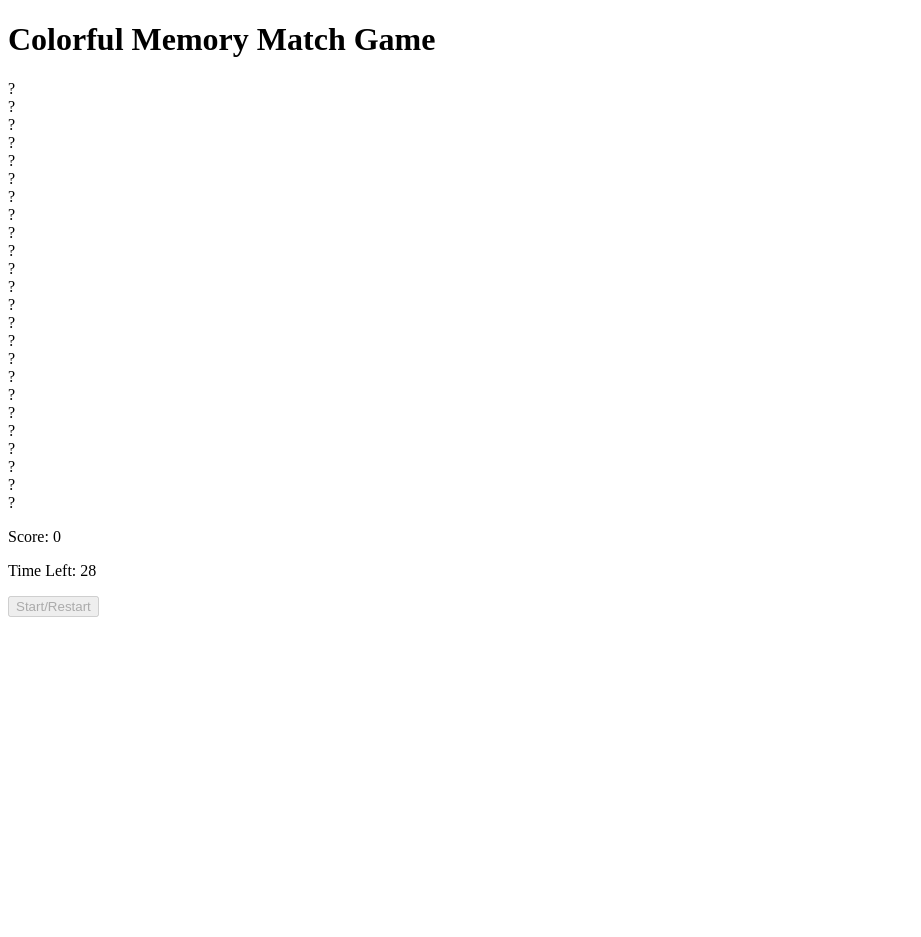
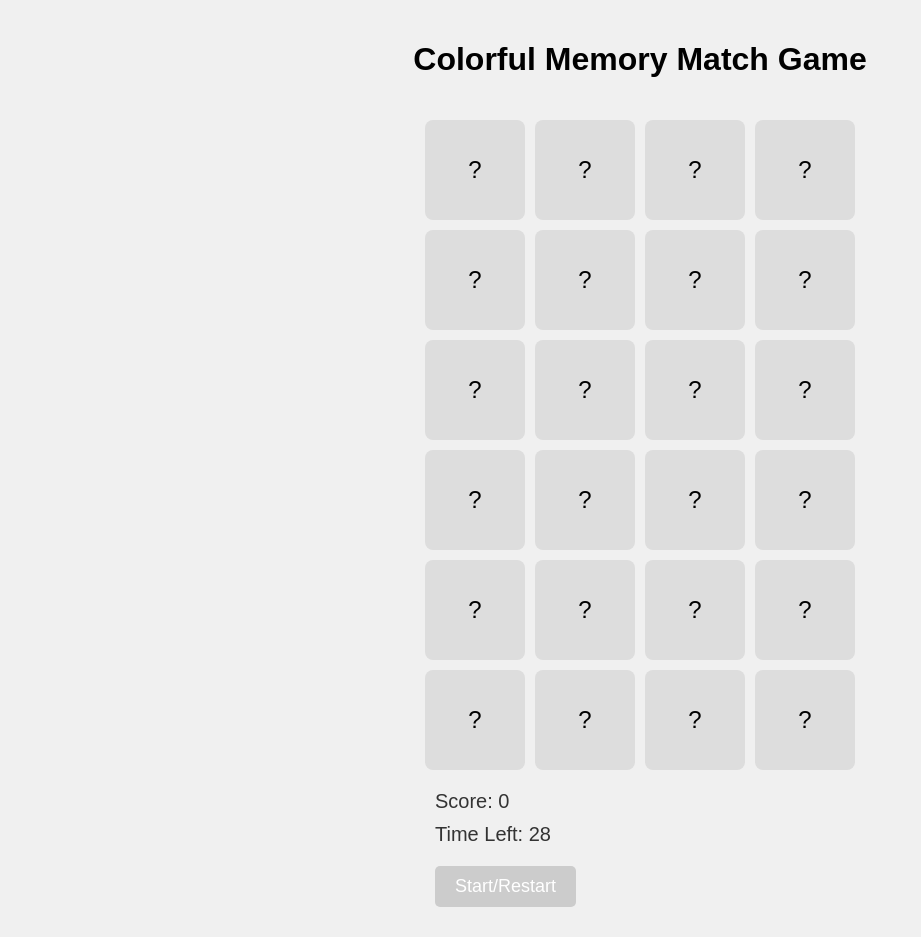
Before and after one commit to thiru2612/IBM, a plain HTML site: page JS/M3/index1.html in a window 1280 px wide. Both pictures are taken after a click on the button "Start/Restart". Shown: the whole page, without its empty margins (0-921 px from the left). Before the commit the page ends 800 px from the top, so only its background shows below. Drawn offline with Linux system fonts and the light colour scheme.

Commit message:
commited

```diff
--- a/JS/M3/index1.html
+++ b/JS/M3/index1.html
@@ -3,7 +3,8 @@
 
 <head>
     <title>Colorful Memory Match Game</title>
-        <link rel="stylesheet" href="./colorfulGame.css">
+        <link rel="stylesheet" href="./style.css">
+
 </head>
 
 <body>
--- /dev/null
+++ b/JS/M3/style.css
@@ -0,0 +1,74 @@
+body {
+    display: flex;
+    flex-direction: column;
+    align-items: center;
+    font-family: Arial, sans-serif;
+    background-color: #f0f0f0;
+    margin: 0;
+    padding: 20px;
+}
+
+#game-container {
+    display: grid;
+    grid-template-columns: repeat(4, 1fr);
+    gap: 10px;
+    max-width: 600px;
+    margin: 20px auto;
+}
+
+.card {
+    width: 100px;
+    height: 100px;
+    background-color: #ddd;
+    display: flex;
+    justify-content: center;
+    align-items: center;
+    font-size: 24px;
+    cursor: pointer;
+    border-radius: 8px;
+    transition: all 0.3s ease;
+}
+
+.card:hover {
+    transform: scale(1.05);
+    box-shadow: 0 0 10px rgba(0,0,0,0.2);
+}
+
+.matched {
+    border: 2px solid #4CAF50;
+    opacity: 0.8;
+}
+
+#startbtn {
+    padding: 10px 20px;
+    font-size: 18px;
+    background-color: #4CAF50;
+    color: white;
+    border: none;
+    border-radius: 5px;
+    cursor: pointer;
+    margin: 10px;
+}
+
+#startbtn:hover {
+    background-color: #45a049;
+}
+
+#startbtn:disabled {
+    background-color: #cccccc;
+    cursor: not-allowed;
+}
+
+#score, #timer {
+    font-size: 20px;
+    margin: 10px;
+    color: #333;
+}
+
+.game-info {
+    display: flex;
+    justify-content: space-between;
+    width: 100%;
+    max-width: 600px;
+    margin-bottom: 20px;
+}
```
